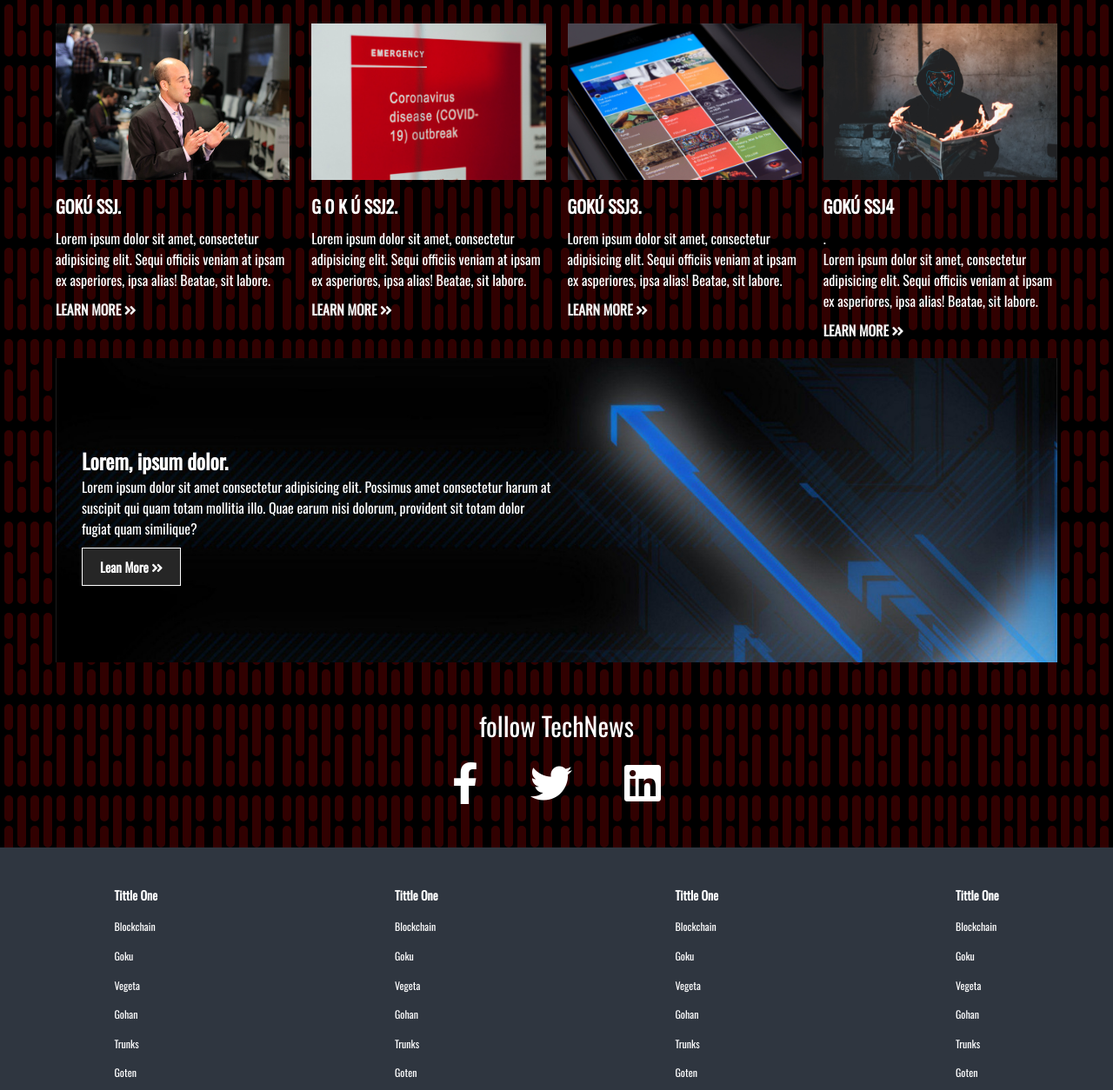
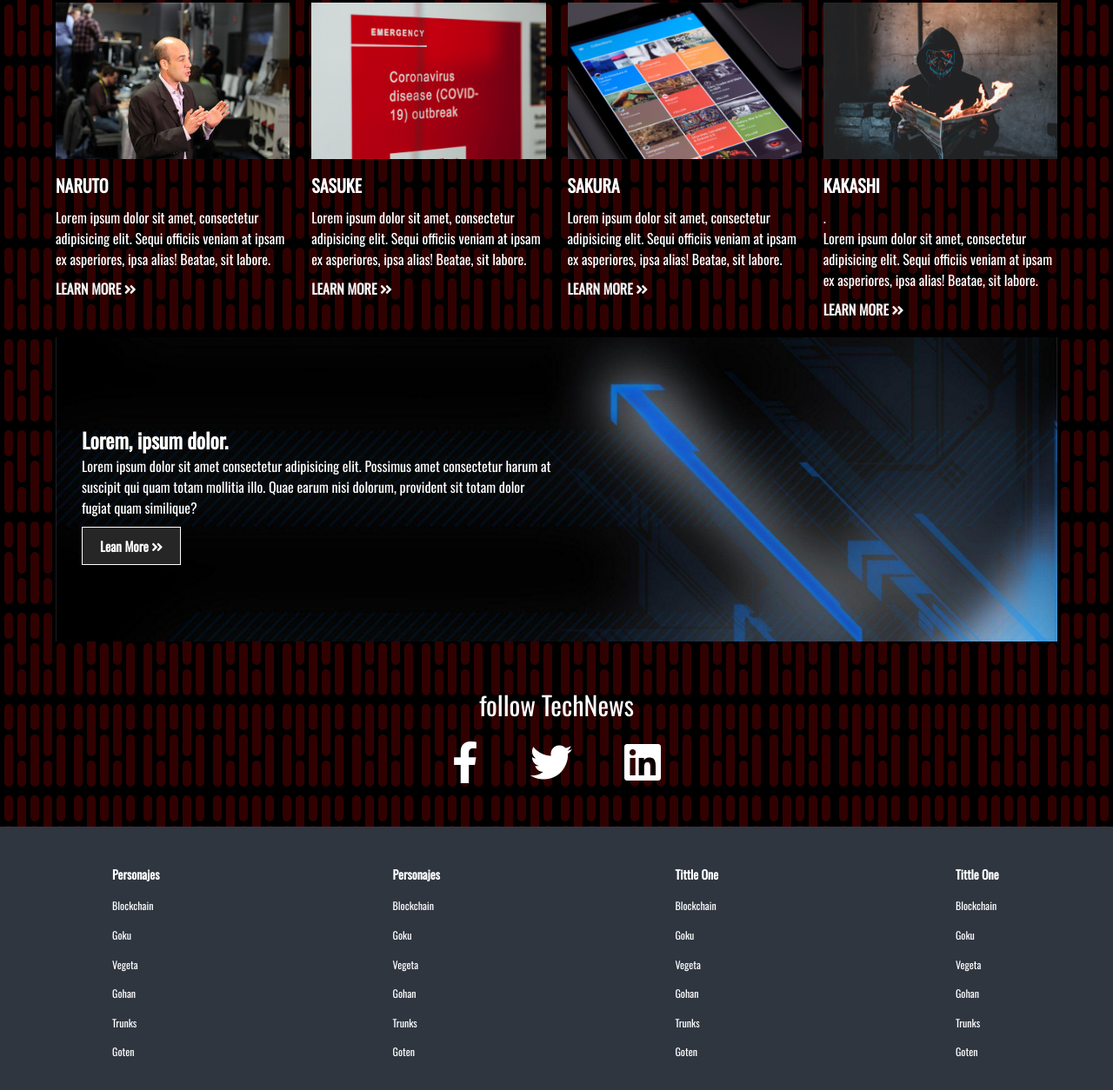
Before and after one commit to Yeferson7/WebYeferson, a plain HTML site: page index.html in a window 1280 px wide. Shown: the part 1400-2654 px from the top of the page at 87% size. Drawn offline with nearby package versions, Linux system fonts and the light colour scheme.

Commit message:
Update index.html

```diff
--- a/index.html
+++ b/index.html
@@ -41,7 +41,7 @@
                     <a href="https://es.wikipedia.org/wiki/Jujutsu_Kaisen">Jujutsu Kaisen</a>
                 </li>
                 <li>
-                    <a href="https://www.google.com/search?q=real+madrid+vs+barcelona&oq=real+madrid+vs+barcelona&aqs=chrome.0.0i433l2j0j0i433j0i131i433l2j69i60l2.2599j0j7&sourceid=chrome&ie=UTF-8#sie=m;/g/11kzb2nt4f;2;/m/09gqx;dt;fp;1;;">Startup</a>
+                    <a href="https://www.google.com/search?q=real+madrid+vs+barcelona&oq=real+madrid+vs+barcelona&aqs=chrome.0.0i433l2j0j0i433j0i131i433l2j69i60l2.2599j0j7&sourceid=chrome&ie=UTF-8#sie=m;/g/11kzb2nt4f;2;/m/09gqx;dt;fp;1;;">El Clásico</a>
                 </li>
                 <li>
                     <a href="https://www.google.com">Más</a>
@@ -60,7 +60,7 @@
         <header class="showcase">
             <h2>Big News Today</h2>
             <p>Lorem ipsum dolor sit amet consectetur, adipisicing elit. Doloremque accusamus accusantium laborum reiciendis et! Blanditiis dignissimos saepe ipsam, similique ullam laborum officiis magnam architecto deleniti cum facere ea consectetur? Blanditiis!</p>
-            <a href="#" class="btn">Read Me <i class="fas fa-angle-double-right"></i> </a>
+            <a href="https://www.milenio.com/deportes/futbol-internacional/el-dia-que-el-real-madrid-humillo-al-barcelona-11-1" class="btn">Read Me <i class="fas fa-angle-double-right"></i> </a>
         </header>
         <!--NEWS CARDS-->
         <div class="news-cards">
@@ -72,7 +72,7 @@
             </div>
             <div>
                 <img src="./img/news2.jpg" alt="News 2">
-                <h3>G O K Ú  SSJ2.</h3>
+                <h3>GOKÚ  SSJ2.</h3>
                 <p>Lorem ipsum dolor sit amet, consectetur adipisicing elit. Sequi officiis veniam at ipsam ex asperiores, ipsa alias! Beatae, sit labore.</p>
                 <a href="#">Learn More <i class="fas fa-angle-double-right"></i></a>
             </div>
@@ -84,7 +84,7 @@
             </div>
             <div>
                 <img src="./img/news4.jpg" alt="News 4">
-                <h3>GOKÚ SSJ4</h3>.</h3>
+                <h3>GOKÚ SSJ4</h3>
                 <p>Lorem ipsum dolor sit amet, consectetur adipisicing elit. Sequi officiis veniam at ipsam ex asperiores, ipsa alias! Beatae, sit labore.</p>
                 <a href="#">Learn More <i class="fas fa-angle-double-right"></i></a>
             </div>
@@ -100,25 +100,25 @@
                 <div class="news-cards">
                     <div>
                         <img src="./img/news1.jpg" alt="News 1">
-                        <h3>GOKÚ SSJ.</h3>
+                        <h3>NARUTO</h3>
                         <p>Lorem ipsum dolor sit amet, consectetur adipisicing elit. Sequi officiis veniam at ipsam ex asperiores, ipsa alias! Beatae, sit labore.</p>
                         <a href="#">Learn More <i class="fas fa-angle-double-right"></i></a>
                     </div>
                     <div>
                         <img src="./img/news2.jpg" alt="News 2">
-                        <h3>G O K Ú  SSJ2.</h3>
+                        <h3>SASUKE</h3>
                         <p>Lorem ipsum dolor sit amet, consectetur adipisicing elit. Sequi officiis veniam at ipsam ex asperiores, ipsa alias! Beatae, sit labore.</p>
                         <a href="#">Learn More <i class="fas fa-angle-double-right"></i></a>
                     </div>
                     <div>
                         <img src="./img/news3.jpg" alt="News 3">
-                        <h3>GOKÚ SSJ3.</h3>
+                        <h3>SAKURA</h3>
                         <p>Lorem ipsum dolor sit amet, consectetur adipisicing elit. Sequi officiis veniam at ipsam ex asperiores, ipsa alias! Beatae, sit labore.</p>
                         <a href="#">Learn More <i class="fas fa-angle-double-right"></i></a>
                     </div>
                     <div>
                         <img src="./img/news4.jpg" alt="News 4">
-                        <h3>GOKÚ SSJ4</h3>.</h3>
+                        <h3>KAKASHI</h3>.</h3>
                         <p>Lorem ipsum dolor sit amet, consectetur adipisicing elit. Sequi officiis veniam at ipsam ex asperiores, ipsa alias! Beatae, sit labore.</p>
                         <a href="#">Learn More <i class="fas fa-angle-double-right"></i></a>
                     </div>
@@ -151,7 +151,7 @@
             <ul>
                 <li>
                     <a href="a">
-                        <h3>Tittle One</h3>
+                        <h3>Personajes</h3>
                     </a>
                 </li>
                 <li>
@@ -176,7 +176,7 @@
             <ul>
                 <li>
                     <a href="a">
-                        <h3>Tittle One</h3>
+                        <h3>Personajes</h3>
                     </a>
                 </li>
                 <li>
```
